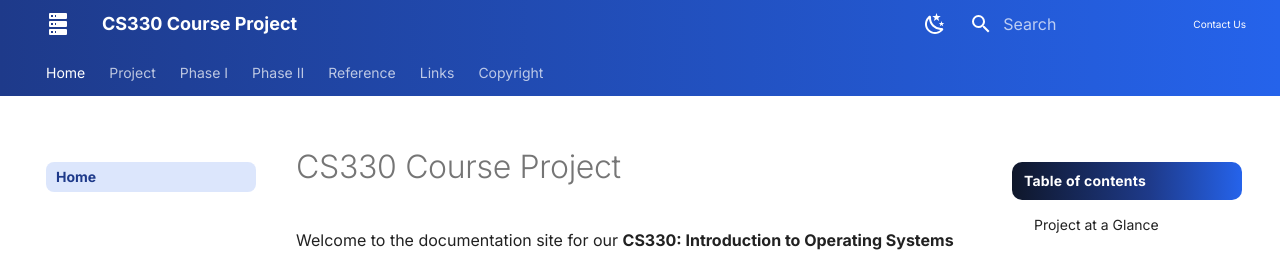
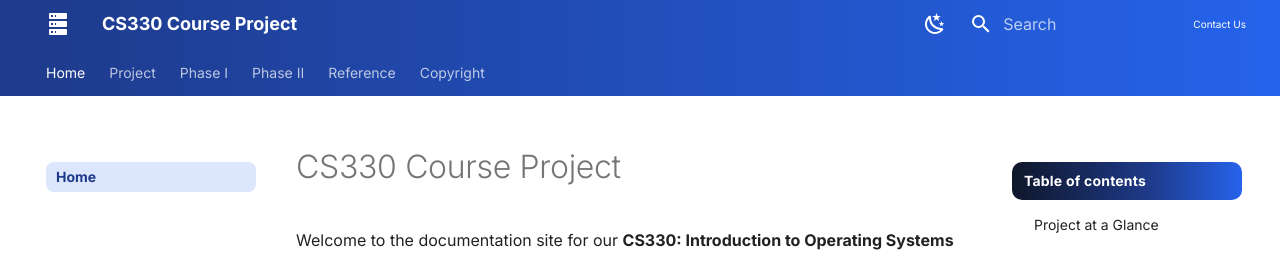
Before and after one commit to Shoug-Alomran/CS330-Parallel-Performance-Evaluation-in-Linux-Project, an MkDocs documentation site: the page built from docs/index.md, in a window 1280 px wide and 900 px high. Shown: the top 256 px of the window. Built offline with MkDocs 1.6.1 and Material for MkDocs 9.7.7, drawn with Linux system fonts in a browser that asks for light colours.

Commit message:
deleted file

```diff
--- a/mkdocs.yml
+++ b/mkdocs.yml
@@ -57,7 +57,6 @@ nav:
   - Reference:
       - Commands: reference/commands.md
       - Glossary: reference/glossary.md
-  - Links: links.md
   - Copyright: copyright.md
 
 markdown_extensions:
```
Also changed, not shown: docs/links.md (deleted).
